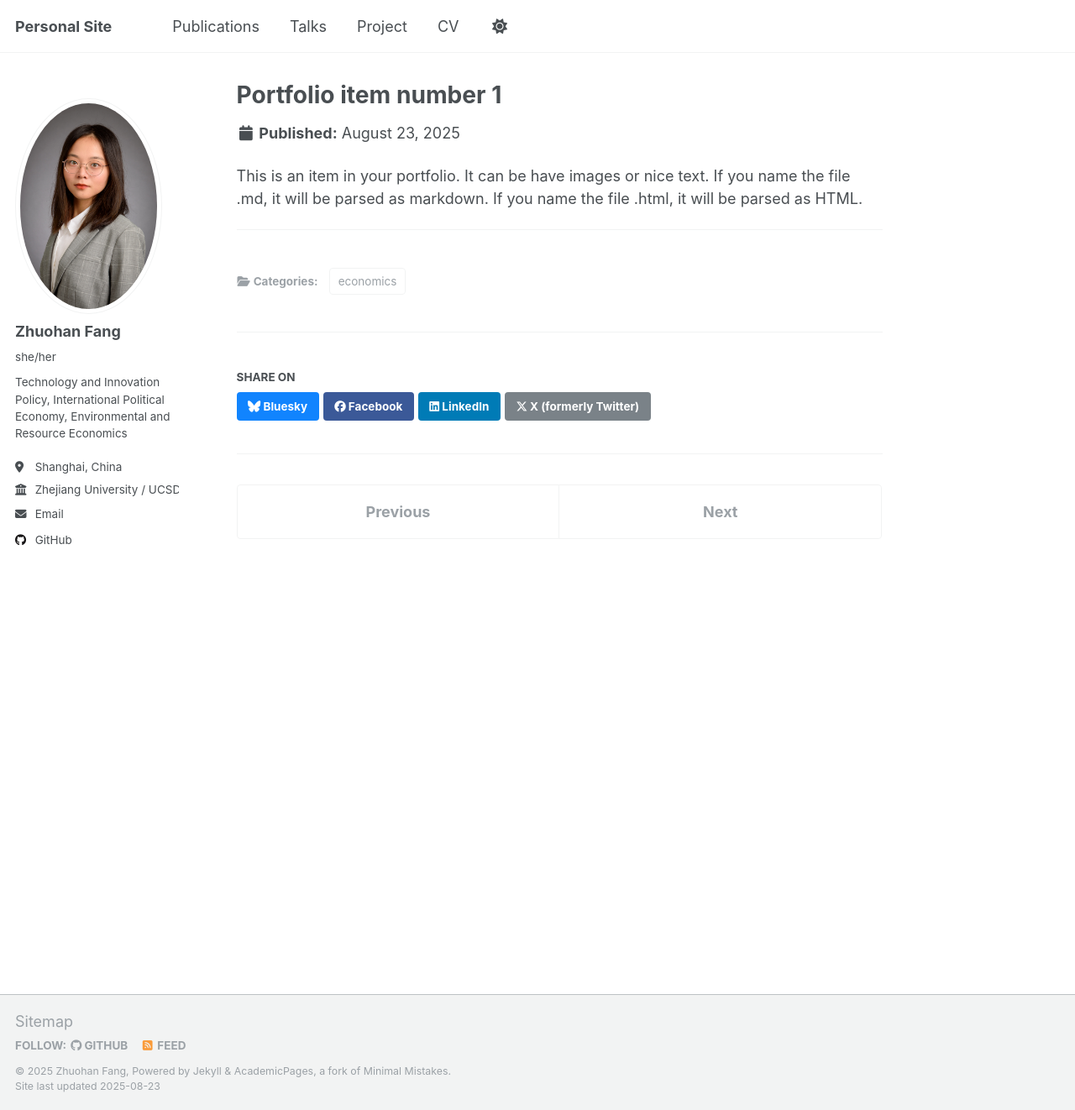
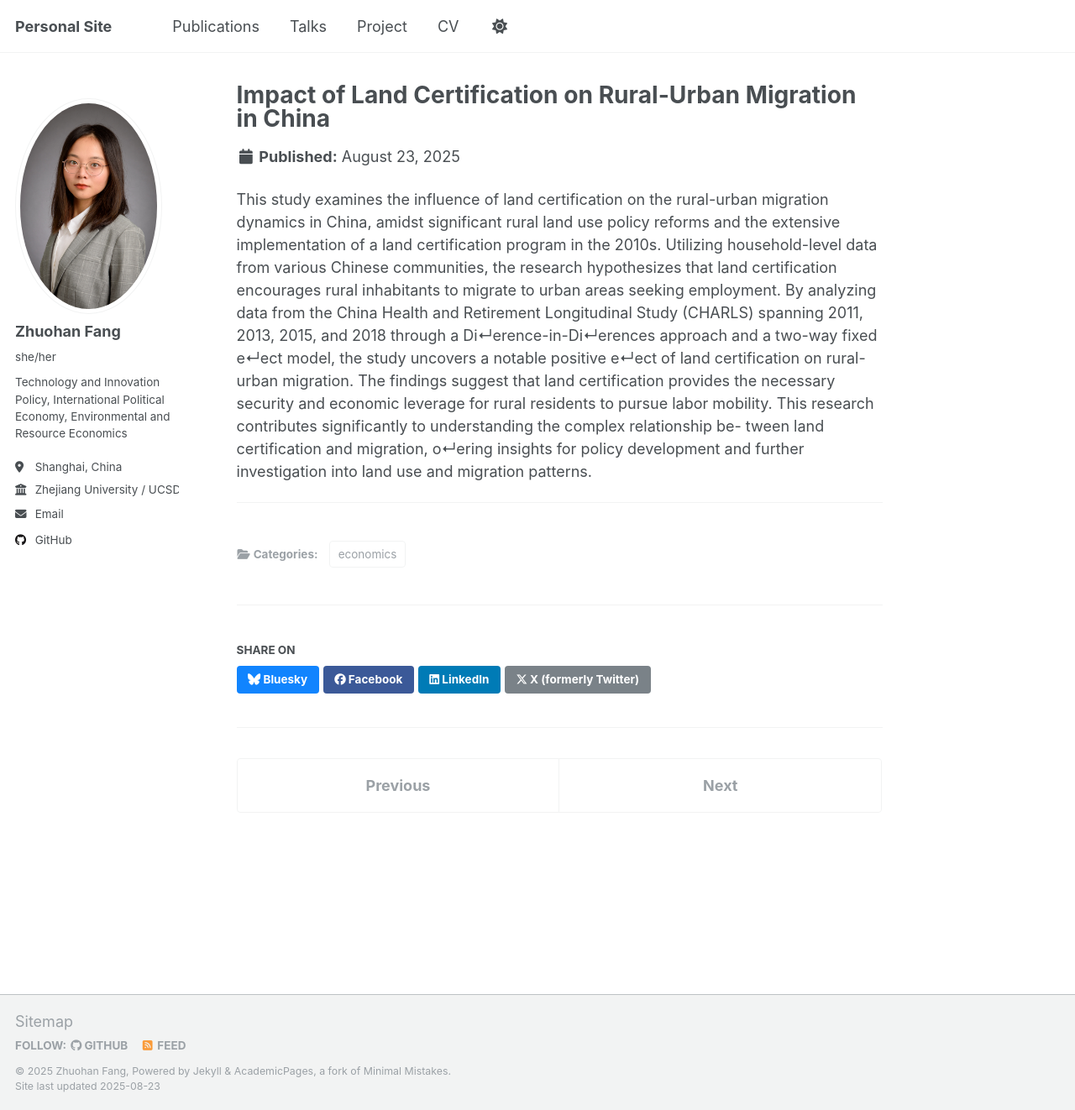
Before and after one commit to fzh200001/fzh200001.github.io, a Jekyll site: the page built from _portfolio/portfolio-1.md, in a window 1280 px wide and 1322 px high. Shown: the whole window at 84% size. Built offline with Jekyll 4.4.1, drawn with Linux system fonts in a browser that asks for light colours; a script that is not in the unit is left out.

Commit message:
Update portfolio-1.md

```diff
--- a/_portfolio/portfolio-1.md
+++ b/_portfolio/portfolio-1.md
@@ -1,6 +1,6 @@
 ---
-title: "Portfolio item number 1"
-excerpt: "Short description of portfolio item number 1<br/>
+title: "Impact of Land Certification on Rural-Urban Migration in China"
+excerpt: "Analyzed household-level panel data on land certification and rural-urban migration in China, highlighting DID/TWFE results and policy implications. 1<br/>
 <a href='/portfolio/portfolio-1'><img src='/images/500x300.png'></a><br/>
 <a href='/files/paper3.pdf'>Download Delivery</a>"
 collection: portfolio
@@ -8,6 +8,6 @@ category: economics
 permalink: /portfolio/portfolio-1
 ---
 
-This is an item in your portfolio. It can be have images or nice text. If you name the file .md, it will be parsed as markdown. If you name the file .html, it will be parsed as HTML.
+This study examines the influence of land certification on the rural-urban migration dynamics in China, amidst significant rural land use policy reforms and the extensive implementation of a land certification program in the 2010s. Utilizing household-level data from various Chinese communities, the research hypothesizes that land certification encourages rural inhabitants to migrate to urban areas seeking employment. By analyzing data from the China Health and Retirement Longitudinal Study (CHARLS) spanning 2011, 2013, 2015, and 2018 through a Di↵erence-in-Di↵erences approach and a two-way fixed e↵ect model, the study uncovers a notable positive e↵ect of land certification on rural-urban migration. The findings suggest that land certification provides the necessary security and economic leverage for rural residents to pursue labor mobility. This research contributes significantly to understanding the complex relationship be- tween land certification and migration, o↵ering insights for policy development and further investigation into land use and migration patterns.
 
 ---
```
